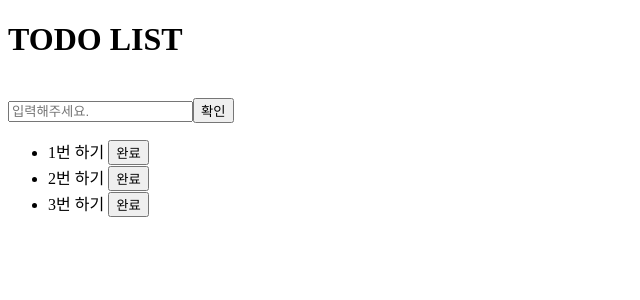
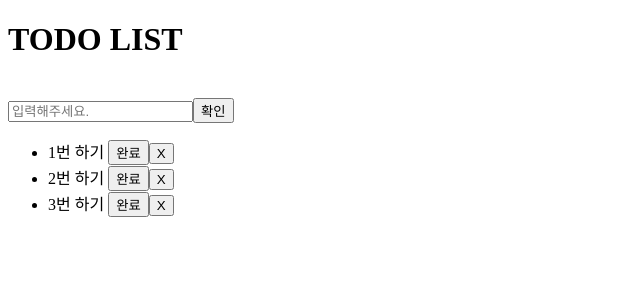
Before and after one commit to choahraaa/vue-todo-list, a Vue app: page / in a window 1280 px wide. Shown: the top 300 px of the page, without its empty margins (0-640 px from the left). Built offline with nearby package versions, Linux system fonts and the light colour scheme; the HTML template or start-up script is replaced by a standard one.

Commit message:
삭제 버튼 추가

```diff
--- a/src/components/TodoListMain.vue
+++ b/src/components/TodoListMain.vue
@@ -10,6 +10,7 @@
       <li v-for="todo in todoList" :key="todo.id" :class="todo.checked ? 'checked' : ''">
         {{ todo.text }}
         <button @click="todoToggle(todo.id)">완료</button>
+        <button> X </button>
       </li>
     </ul>
 
```
